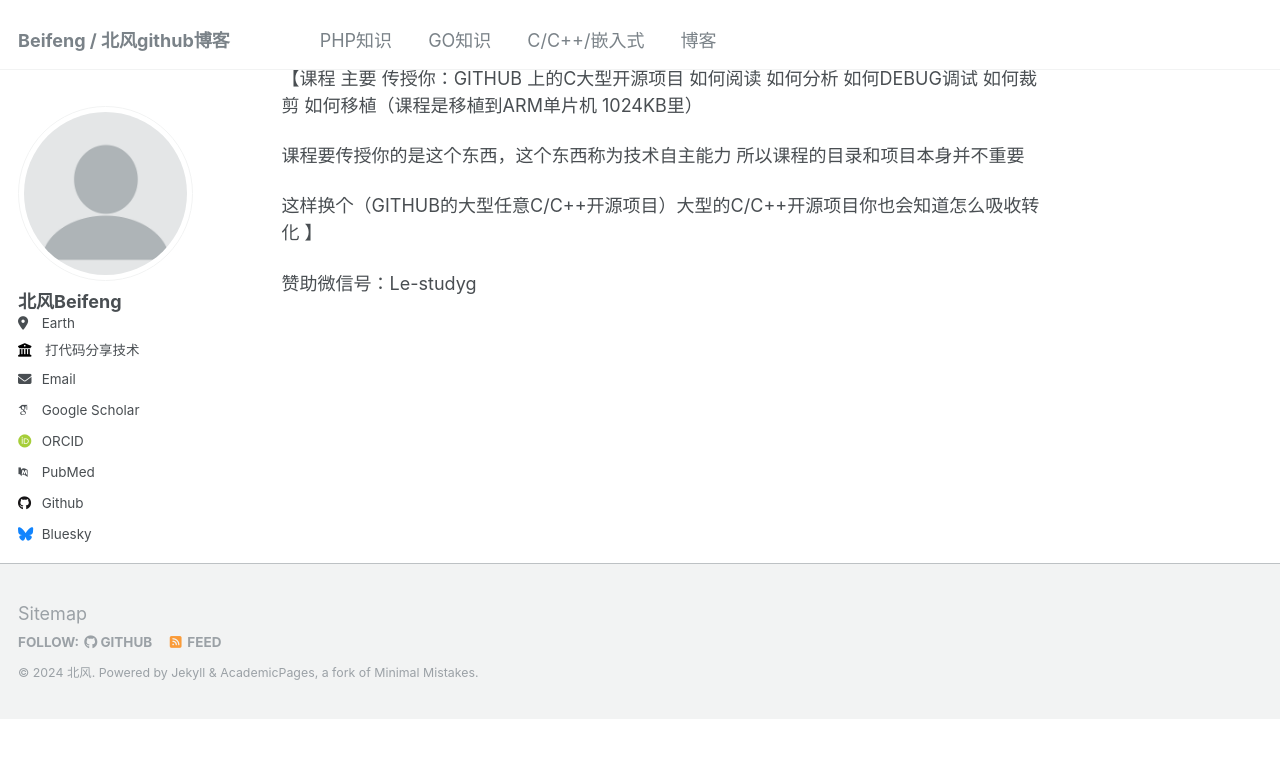
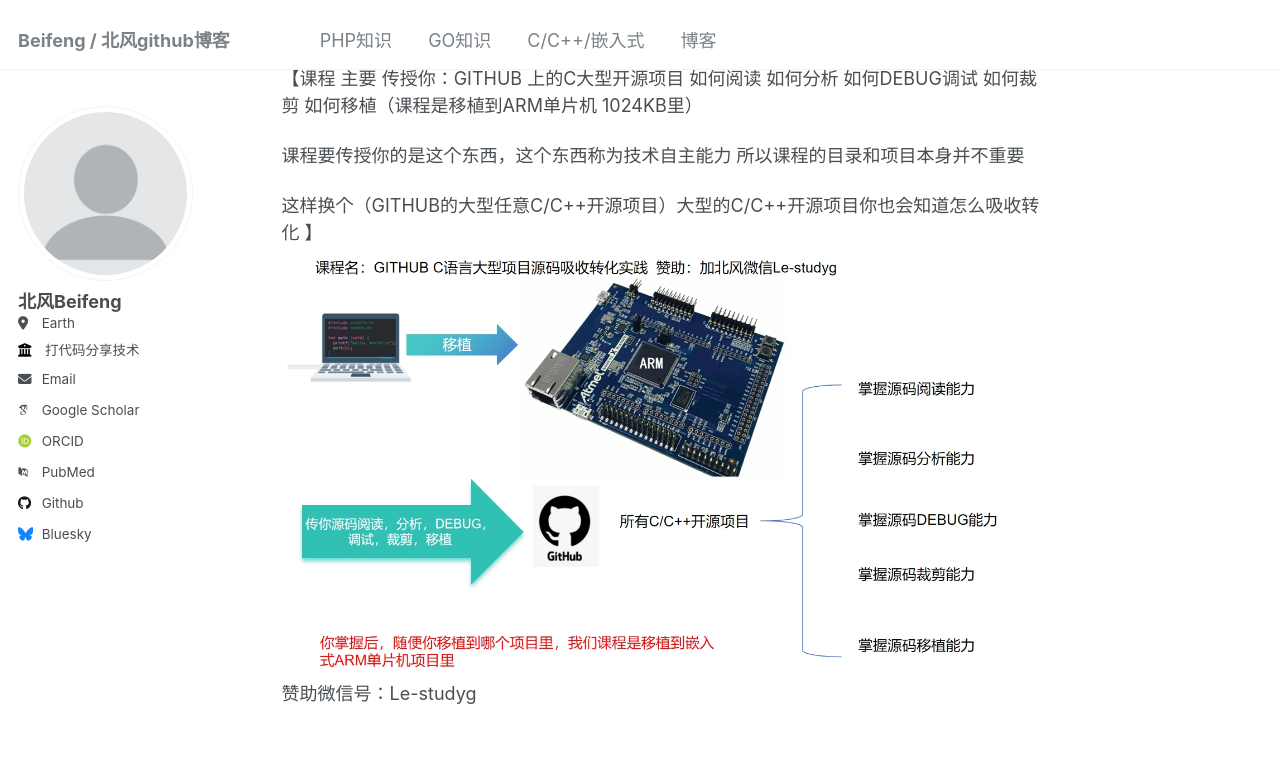
Before and after one commit to beifengisnil/beifengisnil.github.io, a Jekyll site: the page built from _pages/about.md, in a window 1280 px wide and 900 px high, scrolled down 2743 px. Shown: the top 758 px of the window. Built offline with Jekyll 4.4.1, drawn with Linux system fonts in a browser that asks for light colours; some web fonts are replaced; before the commit the page ends 3462 px from its top, so only the background shows below that.

Commit message:
Update about.md

```diff
--- a/_pages/about.md
+++ b/_pages/about.md
@@ -40,5 +40,5 @@ redirect_from:
 所以课程的目录和项目本身并不重要
 
 这样换个（GITHUB的大型任意C/C++开源项目）大型的C/C++开源项目你也会知道怎么吸收转化   】
-
+![技术架构图](https://beifengisnil.github.io/images/githubc.png)
 赞助微信号：Le-studyg
```
